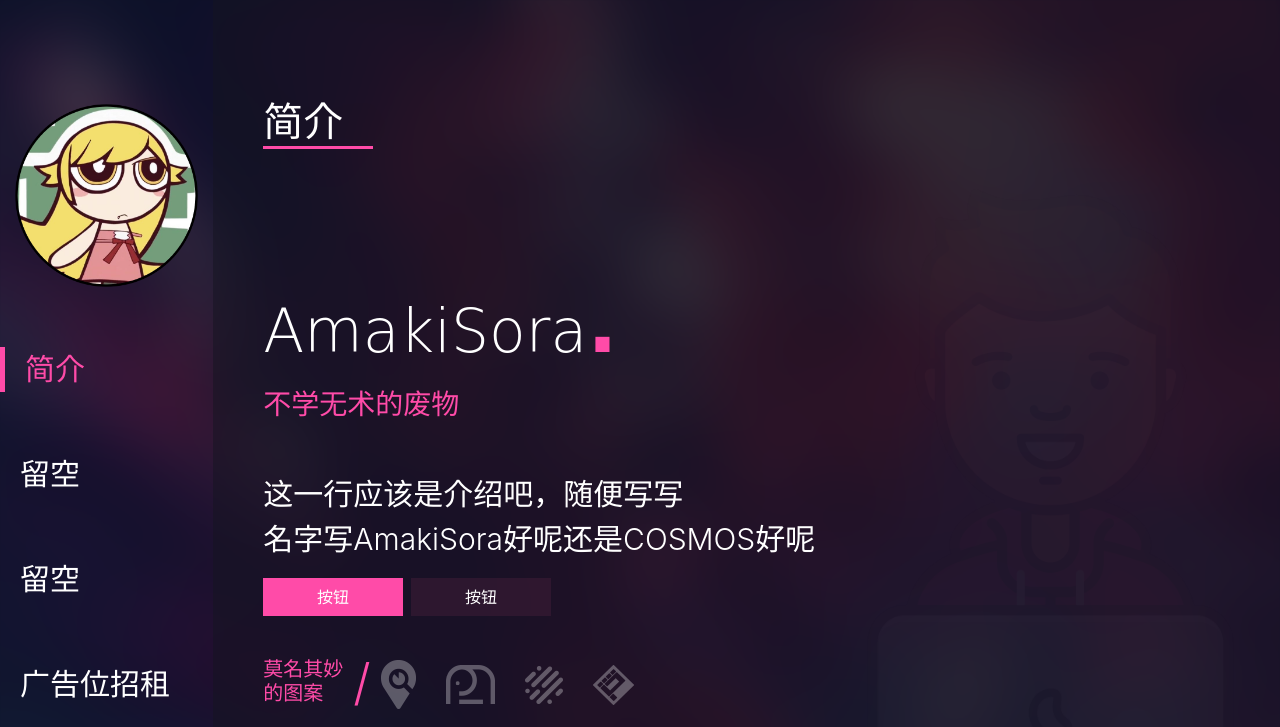
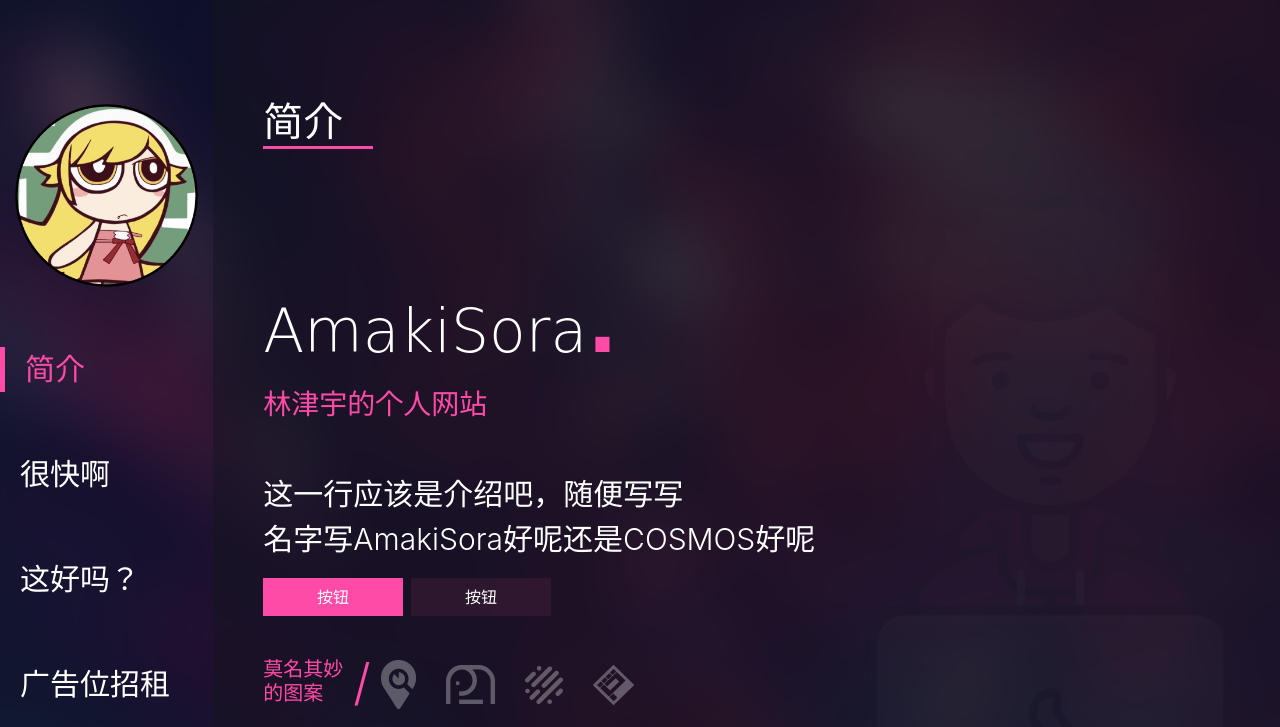
Before and after one commit to AmakiSora/AmakiSora.github.io, a plain HTML site: page index.html in a window 1280 px wide. Shown: the top 727 px of the page. Drawn offline with Linux system fonts and the light colour scheme; some packages are replaced by stand-ins of ours; a script that the page names is missing; a web font is replaced by a local one.

Commit message:
Revert "Revert "1.0""
This reverts commit 9f997f4142f1cf5d0c8a81877e663550b5b7dcd3.

```diff
--- a/index.html
+++ b/index.html
@@ -63,8 +63,8 @@
                 data-wow-duration="1.5s"><img src="images/avatar2.png" alt="avatar2" class="img-fluid d-block ">
                 <ul class="list-unstyled navigate">
                     <li>简介</li>
-                    <li>留空</li>
-                    <li>留空</li>
+                    <li>很快啊</li>
+                    <li>这好吗？</li>
                     <li>广告位招租</li>
                 </ul>
                 <ul class="ico-social  list-unstyled  ">
@@ -83,7 +83,7 @@
                         <div class="row">
                             <div class=" col-md-7 wow fadeInRight">
                                 <h2 class="h1 about-h-2">AmakiSora<span>.</span></h2>
-                                <h3>不学无术的废物</h3>
+                                <h3>林津宇的个人网站</h3>
                                 <p class="lead">这一行应该是介绍吧，随便写写<br>名字写AmakiSora好呢还是COSMOS好呢</p><a href
                                     class="btn bt1 hvr-grow">按钮</a><a href class="btn bt2 hvr-grow ">按钮</a>
                                 <div class="client">
```
